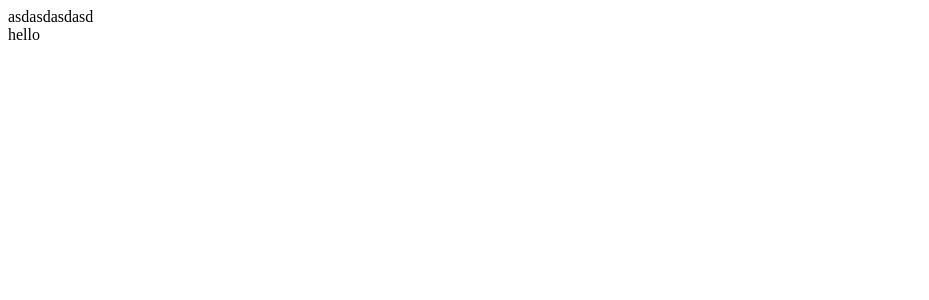
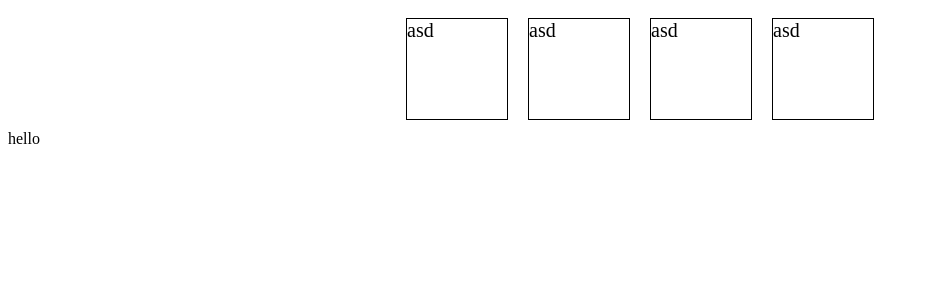
Before and after one commit to spde3289/spde3289.github.io, a React (Create React App) app: page / in a window 1280 px wide. Shown: the top 300 px of the page, without its empty margins (0-929 px from the left). Built offline with nearby package versions, Linux system fonts and the light colour scheme.

Commit message:
Update App.css

```diff
--- a/src/App.css
+++ b/src/App.css
@@ -1,10 +1,13 @@
 .top{
+    margin: 0 auto;
+    justify-content: center;
     display:flex;
-};
+}
 
-.box {
-    border: 1px solid black;
+.box{
+    border: 1px solid #000;
+    margin: 10px;
+    font-size: 20px;
+    width: 100px;
     height: 100px;
-    width: 100px;
-    background: #000;
-};
+}
```
